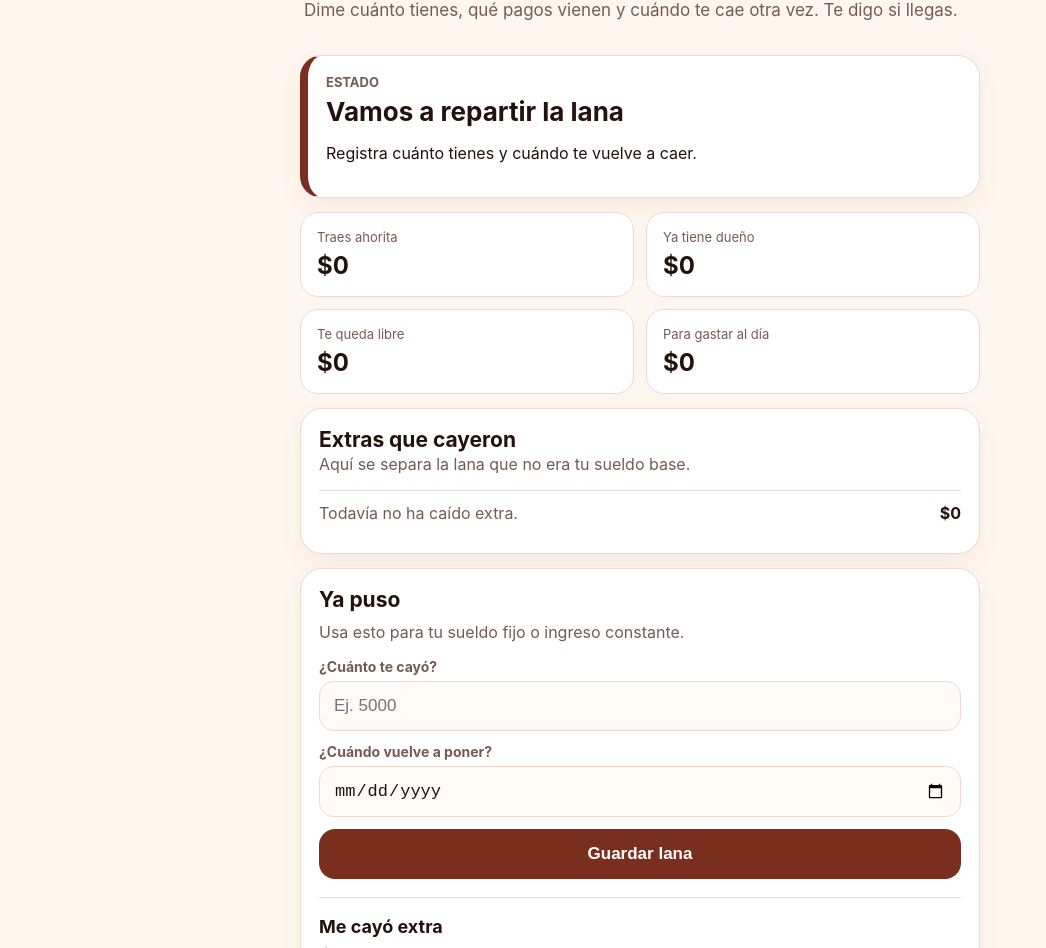
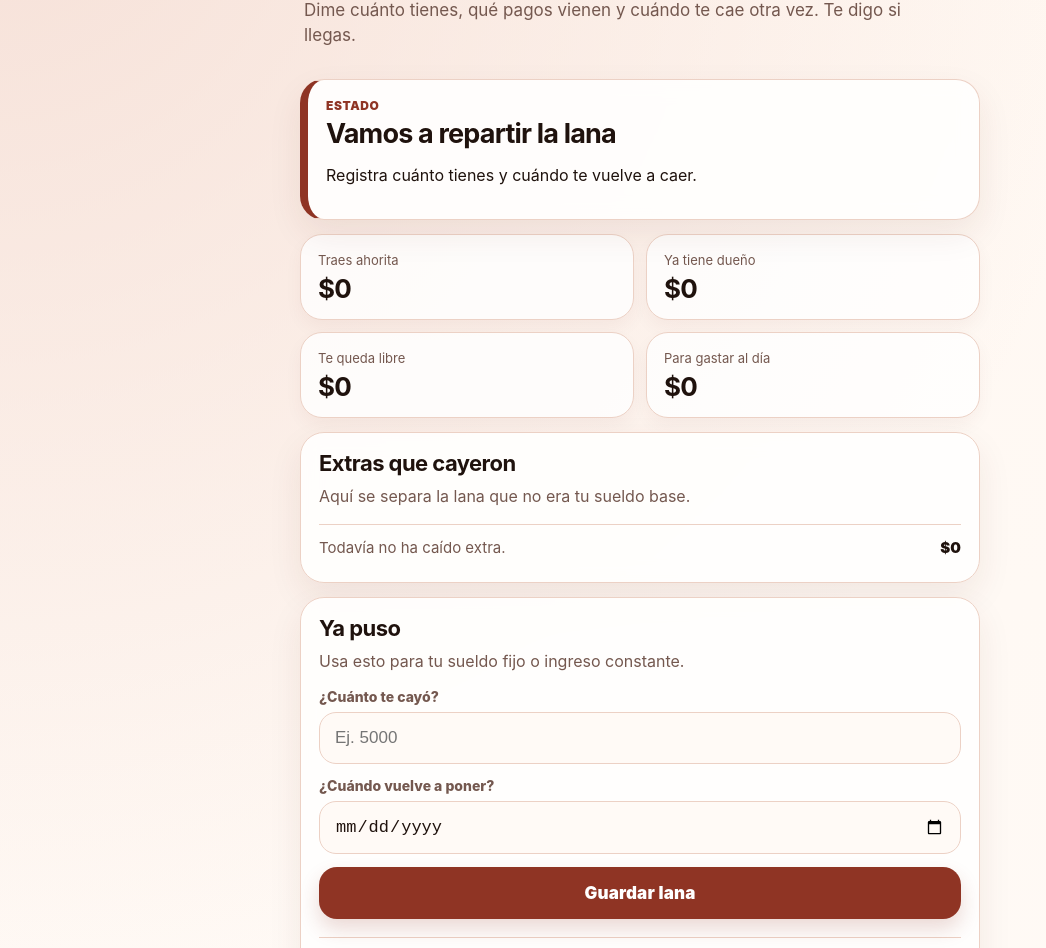
Before and after one commit to asaelfabian100/la-marrana, a plain HTML site: page index.html in a window 1280 px wide. Shown: the part 132-1080 px from the top of the page, without its empty margins (0-1046 px from the left). Drawn offline with Linux system fonts and the light colour scheme.

Commit message:
Ajusta base visual
Se actualiza la base visual de La Marrana.

Cambios incluidos:
- Se ajusta la paleta para mantener una sensación cálida, cercana y seria.
- Se mejora la jerarquía tipográfica sin usar fuentes externas.
- Se suavizan tarjetas, botones, sombras e inputs para que se sienta más como app móvil.
- Se conserva el lenguaje coloquial y la estructura actual.
- Se actualiza el service worker a cache v5 para forzar la nueva versión.

```diff
--- a/service-worker.js
+++ b/service-worker.js
@@ -1,4 +1,4 @@
-const CACHE_NAME = "la-marrana-cache-v4";
+const CACHE_NAME = "la-marrana-cache-v5";
 const ASSETS = [
   "./",
   "./index.html",
--- a/styles.css
+++ b/styles.css
@@ -3,31 +3,43 @@
 }
 
 :root {
-  --bg: #fff7ef;
-  --card: #ffffff;
-  --ink: #24110c;
-  --muted: #765b51;
-  --brand: #7a2e1d;
-  --brand-dark: #541c12;
-  --line: #efd9cf;
-  --green: #166534;
-  --yellow: #92400e;
-  --orange: #9a3412;
-  --red: #991b1b;
+  --bg: #fff8f2;
+  --bg-warm: #fff1e7;
+  --card: #fffefd;
+  --ink: #1f120d;
+  --muted: #74584f;
+  --soft: #9a7569;
+  --brand: #8f3424;
+  --brand-dark: #5c2017;
+  --brand-soft: #f5ded5;
+  --line: #ecd1c5;
+  --shadow: rgba(92, 32, 23, .08);
+  --green: #1f7a4d;
+  --yellow: #9a650d;
+  --orange: #b44a1c;
+  --red: #a31f1f;
+}
+
+html {
+  background: var(--bg);
 }
 
 body {
   margin: 0;
-  font-family: -apple-system, BlinkMacSystemFont, "Segoe UI", sans-serif;
-  background: var(--bg);
+  font-family: -apple-system, BlinkMacSystemFont, "SF Pro Text", "Segoe UI", sans-serif;
+  background:
+    radial-gradient(circle at top left, rgba(245, 222, 213, .9), transparent 34%),
+    linear-gradient(180deg, var(--bg) 0%, #fffaf6 48%, var(--bg-warm) 100%);
   color: var(--ink);
+  -webkit-font-smoothing: antialiased;
+  text-rendering: optimizeLegibility;
 }
 
 .app {
   width: min(720px, 100%);
   margin: 0 auto;
   padding: 20px;
-  padding-bottom: 48px;
+  padding-bottom: calc(48px + env(safe-area-inset-bottom));
 }
 
 .hero {
@@ -37,31 +49,47 @@ body {
 .eyebrow {
   margin: 0 0 8px;
   color: var(--brand);
-  font-weight: 800;
-  letter-spacing: .04em;
+  font-size: 12px;
+  font-weight: 900;
+  letter-spacing: .08em;
   text-transform: uppercase;
 }
 
+h1,
+h2,
+h3,
+.metric strong,
+button {
+  font-family: "SF Pro Rounded", -apple-system, BlinkMacSystemFont, "Segoe UI", sans-serif;
+}
+
 h1 {
-  font-size: 42px;
+  font-size: clamp(36px, 8vw, 46px);
   line-height: .98;
+  letter-spacing: -.045em;
   margin: 0;
 }
 
 .subtitle {
   color: var(--muted);
   font-size: 17px;
-  line-height: 1.4;
+  line-height: 1.45;
   margin: 14px 0 0;
+  max-width: 620px;
 }
 
 .card {
-  background: var(--card);
+  background: rgba(255, 254, 253, .94);
   border: 1px solid var(--line);
-  border-radius: 22px;
+  border-radius: 24px;
   padding: 18px;
   margin: 14px 0;
-  box-shadow: 0 10px 25px rgba(84, 28, 18, .06);
+  box-shadow: 0 14px 34px var(--shadow);
+  backdrop-filter: blur(10px);
+}
+
+.compact-card {
+  padding-bottom: 12px;
 }
 
 .status-card {
@@ -75,20 +103,30 @@ h1 {
 
 .label {
   margin: 0;
-  color: var(--muted);
-  font-size: 13px;
-  font-weight: 700;
+  color: var(--brand);
+  font-size: 12px;
+  font-weight: 900;
+  letter-spacing: .05em;
   text-transform: uppercase;
 }
 
 h2 {
   margin: 6px 0;
-  font-size: 26px;
+  font-size: 27px;
+  line-height: 1.1;
+  letter-spacing: -.03em;
 }
 
 h3 {
   margin: 0 0 14px;
-  font-size: 21px;
+  font-size: 22px;
+  line-height: 1.1;
+  letter-spacing: -.025em;
+}
+
+.subhead {
+  margin-top: 0;
+  font-size: 20px;
 }
 
 .grid {
@@ -98,61 +136,77 @@ h3 {
 }
 
 .metric {
-  background: #fff;
+  background: rgba(255, 255, 255, .82);
   border: 1px solid var(--line);
-  border-radius: 18px;
-  padding: 16px;
+  border-radius: 22px;
+  padding: 17px;
+  box-shadow: 0 8px 18px rgba(92, 32, 23, .045);
 }
 
 .metric span {
   display: block;
   color: var(--muted);
   font-size: 13px;
-  margin-bottom: 6px;
+  margin-bottom: 8px;
 }
 
 .metric strong {
   display: block;
-  font-size: 24px;
+  font-size: 26px;
+  line-height: 1;
+  letter-spacing: -.03em;
 }
 
 .form {
   display: grid;
-  gap: 12px;
+  gap: 13px;
 }
 
 label {
   color: var(--muted);
   font-size: 14px;
-  font-weight: 700;
+  font-weight: 800;
 }
 
 input {
   width: 100%;
   display: block;
-  margin-top: 6px;
+  margin-top: 7px;
   border: 1px solid var(--line);
-  border-radius: 14px;
-  padding: 14px;
+  border-radius: 17px;
+  padding: 15px;
   font-size: 17px;
   background: #fffaf6;
   color: var(--ink);
+  outline: none;
+  transition: border-color .16s ease, box-shadow .16s ease, background .16s ease;
+}
+
+input:focus {
+  background: #ffffff;
+  border-color: rgba(143, 52, 36, .55);
+  box-shadow: 0 0 0 4px rgba(143, 52, 36, .11);
 }
 
 button {
   width: 100%;
   border: 0;
-  border-radius: 16px;
-  padding: 15px 16px;
+  border-radius: 18px;
+  padding: 16px 18px;
   background: var(--brand);
   color: white;
   font-size: 17px;
-  font-weight: 800;
+  font-weight: 900;
+  letter-spacing: .01em;
   cursor: pointer;
+  box-shadow: 0 10px 20px rgba(143, 52, 36, .18);
+  transition: transform .12s ease, filter .12s ease, box-shadow .12s ease;
 }
 
 button:active {
-  transform: scale(.99);
+  transform: scale(.985);
+  filter: brightness(.96);
+  box-shadow: 0 6px 14px rgba(143, 52, 36, .16);
 }
 
 .secondary {
@@ -161,7 +215,13 @@ button:active {
 }
 
 .danger {
-  background: #7f1d1d;
+  background: #8b1e1e;
+}
+
+.divider {
+  height: 1px;
+  background: var(--line);
+  margin: 18px 0;
 }
 
 .list {
@@ -172,49 +232,68 @@ button:active {
 
 .list li {
   display: flex;
+  align-items: center;
   justify-content: space-between;
   gap: 12px;
-  padding: 12px 0;
+  padding: 13px 0;
   border-top: 1px solid var(--line);
   color: var(--muted);
+  font-size: 15px;
 }
 
 .list strong {
   color: var(--ink);
+  font-weight: 900;
+  white-space: nowrap;
 }
 
 .helper {
   color: var(--muted);
   margin-top: -4px;
+  line-height: 1.4;
 }
 
 .result {
   font-size: 17px;
-  font-weight: 800;
-  line-height: 1.35;
+  font-weight: 850;
+  line-height: 1.4;
+  color: var(--ink);
+}
+
+.mini {
+  width: 34px;
+  height: 34px;
+  min-width: 34px;
+  padding: 0;
+  border-radius: 50%;
+  background: var(--brand-soft);
+  color: var(--brand-dark);
+  font-size: 22px;
+  line-height: 1;
+  box-shadow: none;
 }
 
 @media (max-width: 420px) {
-  h1 { font-size: 36px; }
-  .grid { grid-template-columns: 1fr; }
+  .app {
+    padding: 16px;
+    padding-bottom: calc(42px + env(safe-area-inset-bottom));
   }
 
-
-.divider {
-  height: 1px;
-  background: var(--line);
-  margin: 18px 0;
+  .grid {
+    grid-template-columns: 1fr 1fr;
+    gap: 10px;
   }
 
-.subhead {
-  font-size: 18px;
-  margin-top: 0;
+  .metric {
+    padding: 15px;
   }
 
-.compact-card {
-  margin-top: 14px;
+  .metric strong {
+    font-size: 24px;
   }
 
-.compact-card h3 {
-  margin-bottom: 6px;
+  .card {
+    border-radius: 22px;
+    padding: 17px;
   }
+}
```
Lines whose indentation alone changed are shown as unchanged.
